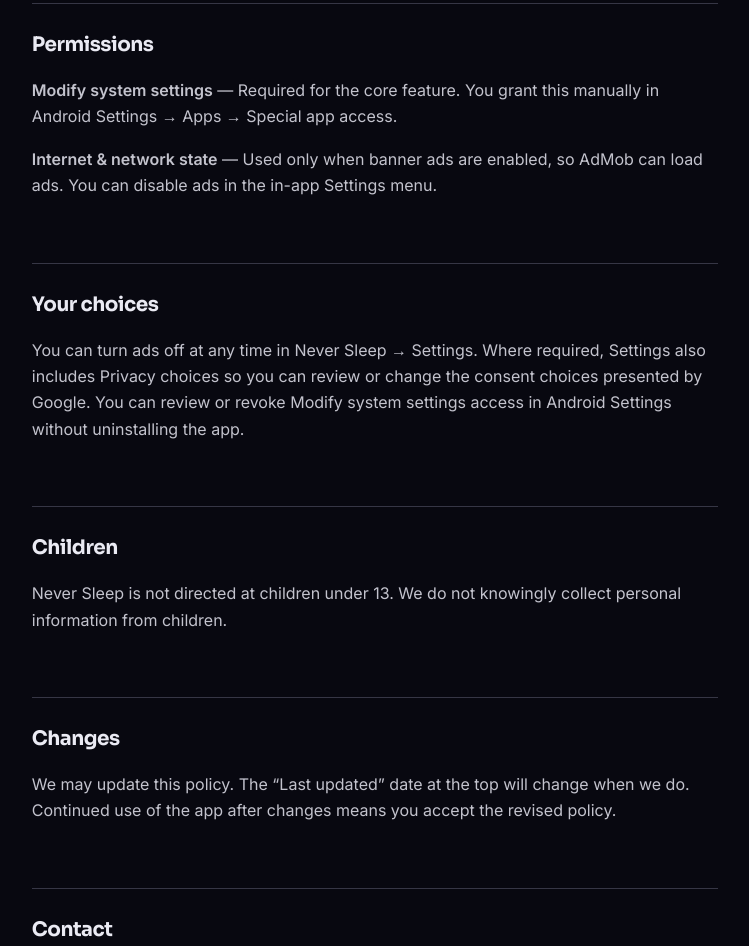
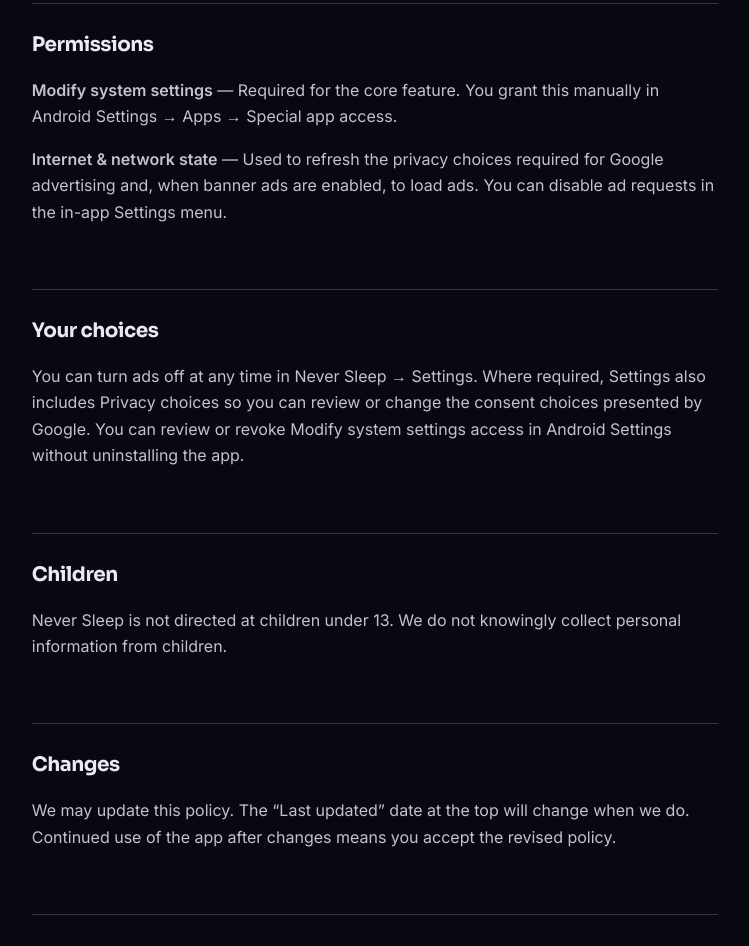
Before and after one commit to Lizzergas/never-sleep, an Astro site in the folder web/apps/landing/: page /privacy in a window 1280 px wide. Shown: the part 1415-2361 px from the top of the page, without its empty margins (265-1014 px from the left). Built offline with nearby package versions, Linux system fonts and the light colour scheme; Astro itself is replaced by a stand-in of ours.

Commit message:
docs(privacy): clarify consent network use

```diff
--- a/web/apps/landing/src/pages/privacy.astro
+++ b/web/apps/landing/src/pages/privacy.astro
@@ -70,8 +70,9 @@
                     manually in Android Settings → Apps → Special app access.
                 </p>
                 <p>
-                    <strong>Internet &amp; network state</strong> — Used only when banner ads are enabled, so
-                    AdMob can load ads. You can disable ads in the in-app Settings menu.
+                    <strong>Internet &amp; network state</strong> — Used to refresh the privacy choices
+                    required for Google advertising and, when banner ads are enabled, to load ads. You can
+                    disable ad requests in the in-app Settings menu.
                 </p>
             </section>
 
```
